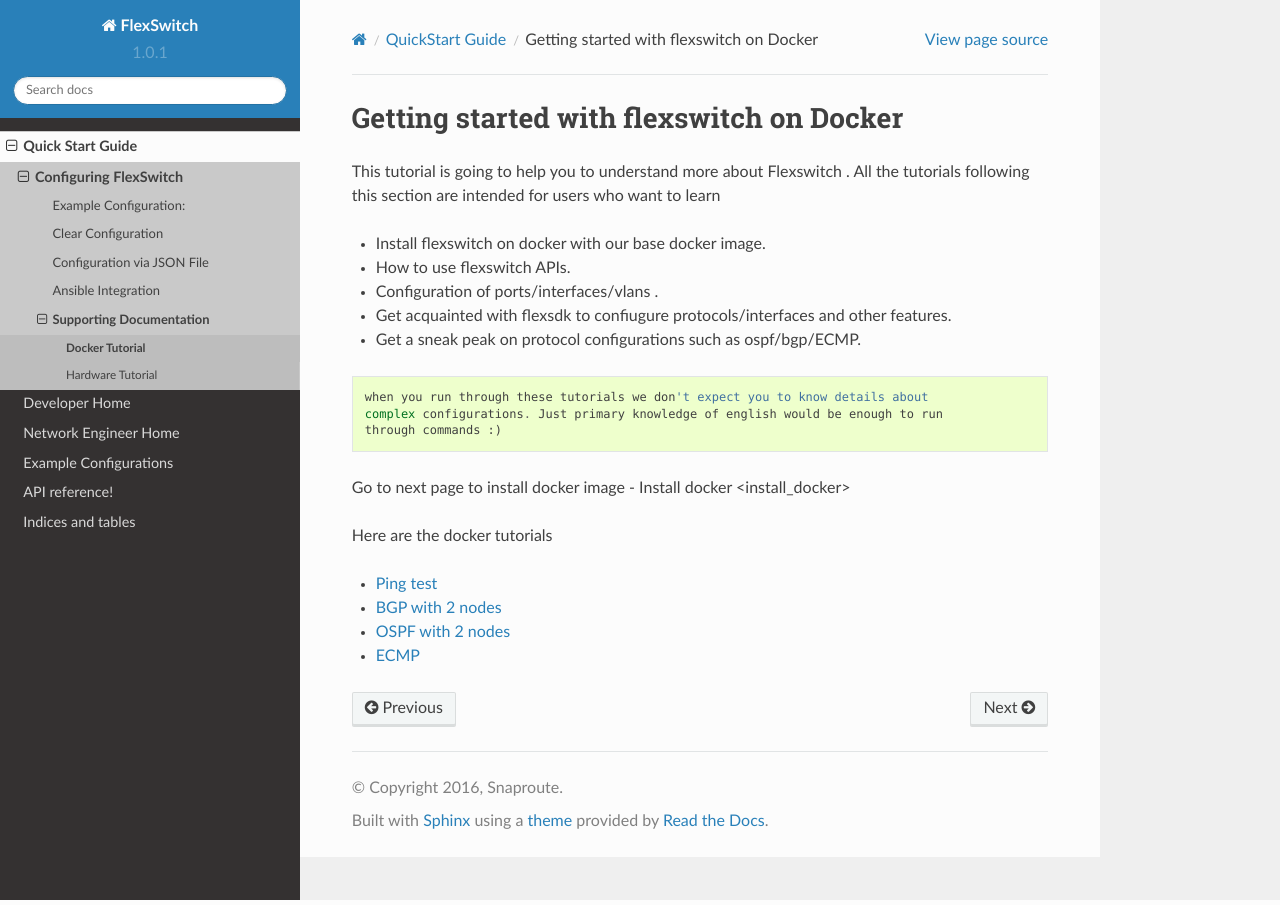
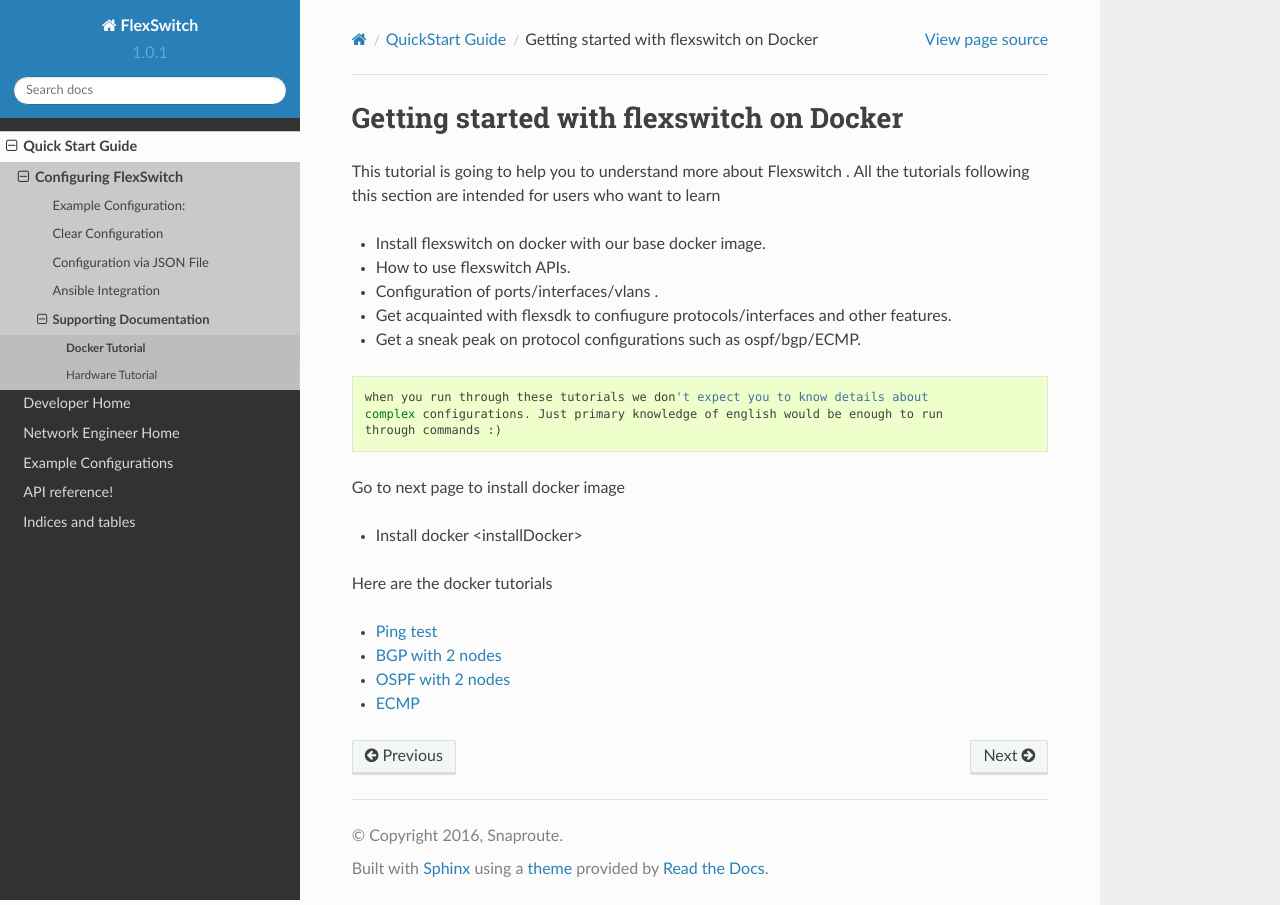
Before and after one commit to lakshmi-kannan/docs-1, a Sphinx documentation site: the page built from source/dockerIntro.rst, in a window 1280 px wide. Built offline with Sphinx 7.4.7 and the Read the Docs theme 2.0.0, drawn with Linux system fonts in a browser that asks for light colours; formulas are drawn with MathJax 3; pages that are not in the unit, such as notebooks, are missing from menus; some of the changed lines change nothing that is shown.

Commit message:
updated the links

```diff
--- a/source/dockerIntro.rst
+++ b/source/dockerIntro.rst
@@ -20,7 +20,11 @@
 
 
 Go to next page to install docker image
-- Install docker <install_docker>
+
+.. toctree::
+   :maxdepth: 1
+
+- Install docker <installDocker>
 
 Here are the docker tutorials
 
@@ -28,6 +32,6 @@
    :maxdepth: 1
 
     Ping test <ping>
-    BGP with 2 nodes <bgp_docker>
-    OSPF with 2 nodes <ospf_docker>
-    ECMP <ecmp_docker>
+    BGP with 2 nodes <bgpDocker>
+    OSPF with 2 nodes <ospfDocker>
+    ECMP <ecmpDocker>
```
Also changed, not shown: source/bgpDocker.rst (renamed from source/bgp_docker.rst), source/ecmpDocker.rst (renamed from source/ecmp_docker.rst), source/installDocker.rst (renamed from source/install_docker.rst), source/ospfDocker.rst (renamed from source/ospf_docker.rst).
